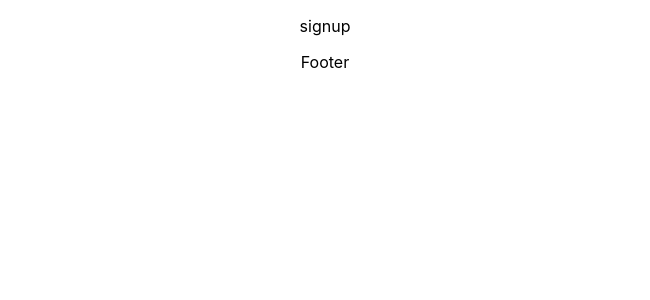
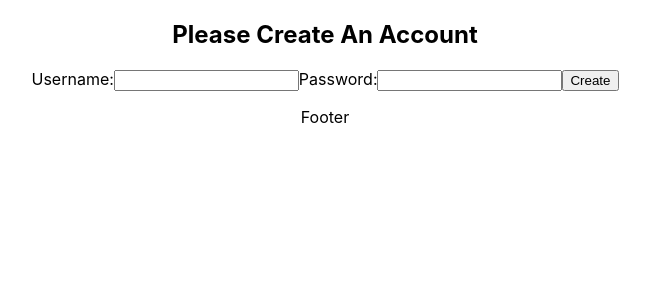
Before and after one commit to Build-Week-Anywhere-Fitness-t6/front-end, a React (Create React App) app in the folder anywhere-fitness/: page /signup in a window 1280 px wide. Shown: the top 300 px of the page, without its empty margins (315-965 px from the left). Built offline with nearby package versions, Linux system fonts and the light colour scheme.

Commit message:
created forms for login and signup pages, There is a placeholder for api calls once the backend is complete.

```diff
--- a/anywhere-fitness/src/components/SignUp.js
+++ b/anywhere-fitness/src/components/SignUp.js
@@ -1,9 +1,77 @@
-import React from 'react'
+import React, { useState, useEffect } from "react";
+import { useHistory } from "react-router-dom";
+import axios from "axios";
+
+const initialFormErrors = {
+    username: "",
+    password: "",
+  };
 
 export default function SignUp() {
+    const [form, setForm] = useState({
+        credentials: {
+          username: "",
+          password: "",
+        },
+      });
+
+      //Disabled
+      const [disabled, setDisabled] = useState(true);
+      //Errors
+      const [formErrors, setFormErrors] = useState(initialFormErrors);
+
+      const { push } = useHistory();
+
+      const handleChange = (e) => {
+        const name = e.target.name;
+        const value = e.target.value;
+
+        setForm({
+          credentials: { ...form.credentials, [name]: value },
+        });
+      };
+
+    const userSignUp = (e) => {
+        e.preventDefault();
+        axios
+          .post(
+            "https://testurl.com",
+            form.credentials
+          )
+          .then((res) => {
+            console.log(res.data);
+            localStorage.setItem("token", res.data.token);
+            push("/login");
+          })
+          .catch((err) => {
+            console.log(err.response);
+          });
+      };
+
     return (
-        <div>
-            <p>signup</p>
+       <div>
+            <h2>Please Create An Account</h2>
+            <form onSubmit={userSignUp}>
+            <label>
+                Username:
+                <input
+                    type="text"
+                    name="username"
+                    value={form.username}
+                    onChange={handleChange}
+                />
+            </label>
+            <label>
+                Password:
+                <input
+                    type="text"
+                    name="password"
+                    value={form.password}
+                    onChange={handleChange}
+                />
+            </label>
+                <button>Create</button>
+            </form>
         </div>
     )
 }
--- a/anywhere-fitness/src/components/login.js
+++ b/anywhere-fitness/src/components/login.js
@@ -1,9 +1,76 @@
-import React from 'react'
+import React, { useState, useEffect } from "react";
+import { useHistory } from "react-router-dom";
 
-export default function login() {
+const initialFormErrors = {
+    username: "",
+    password: "",
+  };
+
+export default function Login() {
+    const [state, setState] = useState({
+        credentials: {
+          username: "",
+          password: "",
+        },
+      });
+
+    // Disabled Button
+    const [disabled, setDisabled] = useState(true);
+    // Form Errors
+     const [formErrors, setFormErrors] = useState(initialFormErrors);
+
+    // const { push } = useHistory();
+
+    const login = (e) => {
+        e.preventDefault();
+    //     axiosWithAuth()
+    //       .post("auth/login", state.credentials)
+    //       .then((res) => {
+    //         setFormErrors(initialFormErrors);
+    //         localStorage.setItem("token", res.data.token);
+    //         push("/upcomingevents");
+    //         props.setLoggedIn(true);
+    //       })
+    //       .catch((err) => {
+    //         setFormErrors({
+    //           ...formErrors,
+    //           navValid: "this account does not exist",
+    //         });
+    //       });
+    };
+
+    const handleChange = (e) => {
+        const name = e.target.name;
+        const value = e.target.value;
+
+        setState({
+          credentials: { ...state.credentials, [name]: value },
+        });
+    };
+
     return (
         <div>
-            <p>Login</p>
+            <form onSubmit={login}>
+                <label>
+                    Username:
+                    <input
+                        type="text"
+                        name="username"
+                        value={state.username}
+                        onChange={handleChange}
+                    />
+                </label>
+                <label>
+                    Password:
+                    <input
+                        type="text"
+                        name="password"
+                        value={state.password}
+                        onChange={handleChange}
+                    />
+                </label>
+                <button>Login</button>
+            </form>
         </div>
-    )
+    );
 }
```
